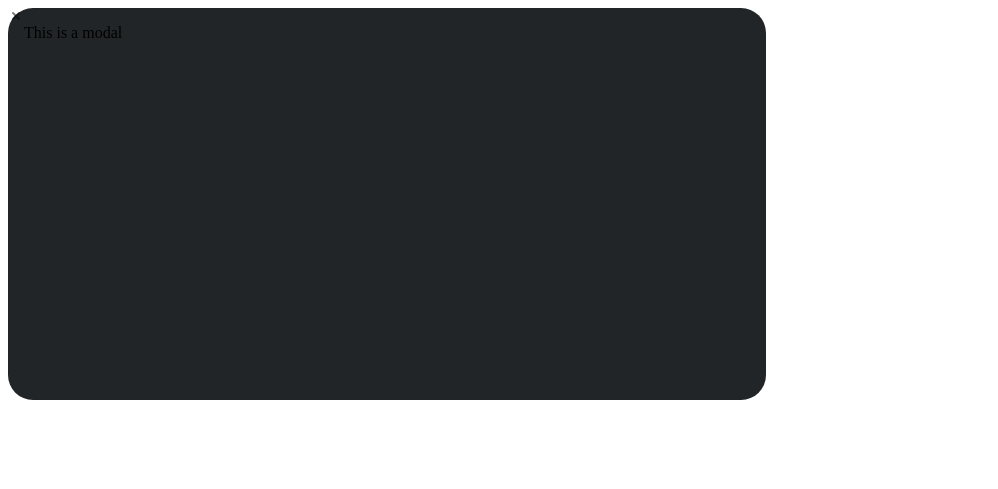
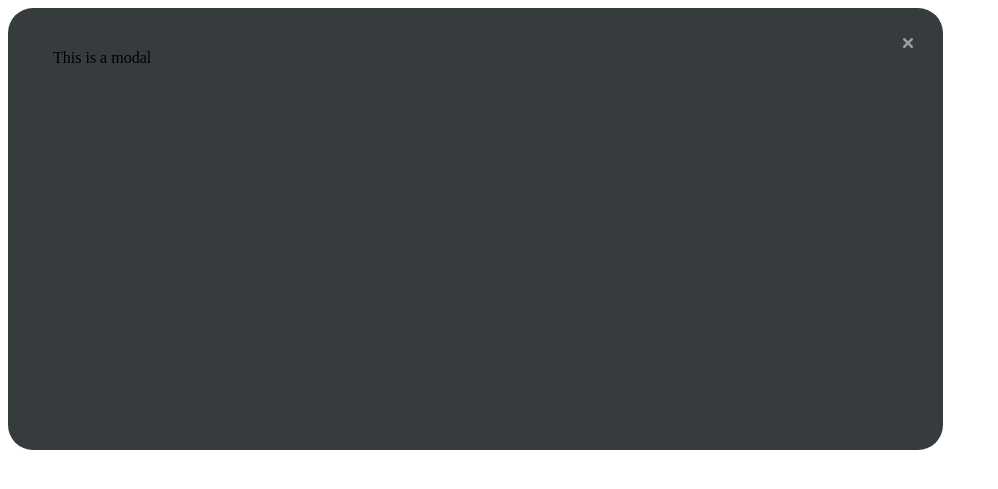
Before and after one commit to diamondfrost/call-of-cthulu-character-sheet, a Flask app: template app/templates/modal.html in a window 1280 px wide. Shown: the top 489 px of the page, without its empty margins (0-998 px from the left). Run offline with Flask 3, Linux system fonts and the light colour scheme; the template is opened without the code that fills it, so the values that code supplies are empty.

Commit message:
Modal added and UI update

```diff
--- a/app/templates/header.html
+++ b/app/templates/header.html
@@ -43,5 +43,5 @@
 </style>
 <nav>
     <a class="nav-home" href="{{ url_for('home.index') }}">CoC Character Sheet Editor</a>
-    <button onclick="">Dice Roller</button>
+    <button onclick="modal_on()">Dice Roller</button>
 </nav>
--- a/app/templates/modal.html
+++ b/app/templates/modal.html
@@ -1,18 +1,29 @@
 <style>
     .modal-content {
-        width: 60%;
+        min-width: fit-content;
+        max-width: 70%;
         height: 50%;
         display: flex;
         flex-direction: row;
-        background-color: rgb(34, 37, 39);
+        background-color: rgb(54, 59, 62);
         opacity: 100%;
         border-radius: 25px;
+        padding: 25px;
     }
     .close-button {
-        color: white;
+        position: relative;
+        height: 20px;
+        width: 20px;
+        top: 0;
+        left: calc(100% - 20px);
+        filter: invert(100%) sepia(100%) saturate(2%) hue-rotate(231deg) brightness(108%) contrast(101%);
+    }
+    .close-button img {
+        height: 100%;
+        width: 100%;
     }
 </style>
 <div class="modal-content">
-    <div class="close-button"><img src="../static/images/windowclose_104378.svg" alt="Close"/></div>
+    <div class="close-button" onclick="modal_off()"><img src="../static/images/windowclose_104378.svg" alt="Close" /></div>
     <p>This is a modal</p>
 </div>
```
Also changed, not shown: app/templates/base.html (+12 -6 lines), app/templates/dice_roll_display.html (added).
